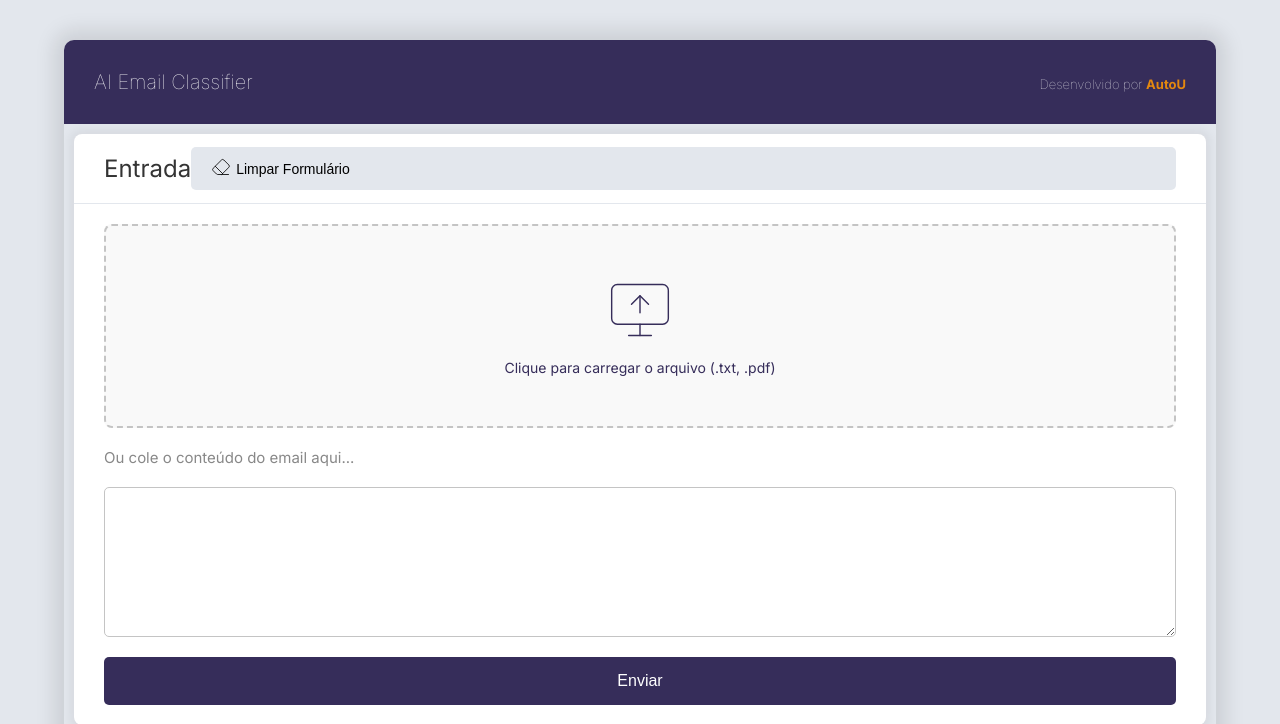
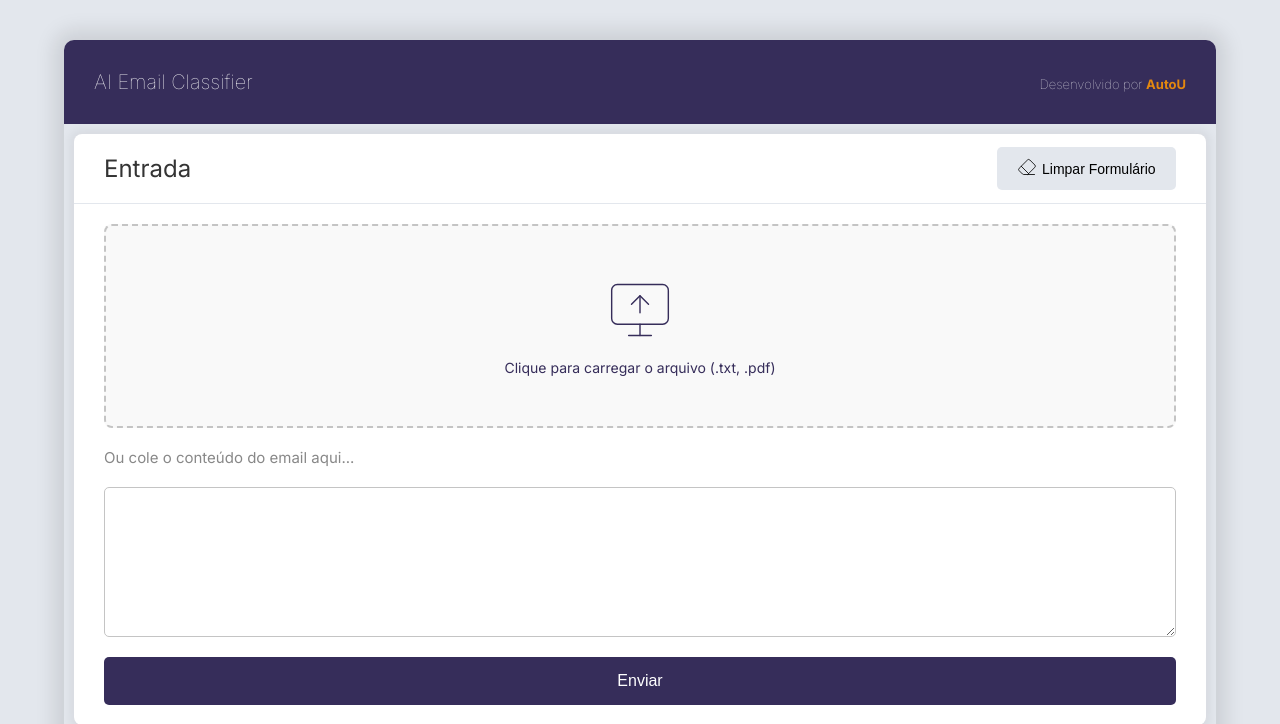
Before and after one commit to Gsn00/auto-u, a Flask app: page / in a window 1280 px wide. Shown: the top 724 px of the page. Run offline with Flask 3, Linux system fonts and the light colour scheme.

Commit message:
Adjusting button width

```diff
--- a/static/style.css
+++ b/static/style.css
@@ -81,6 +81,7 @@ body {
 
 .form_clear {
   padding: 10px 20px;
+  width: 179px;
   background-color: #e3e7ed;
   border: none;
   border-radius: 5px;
```
